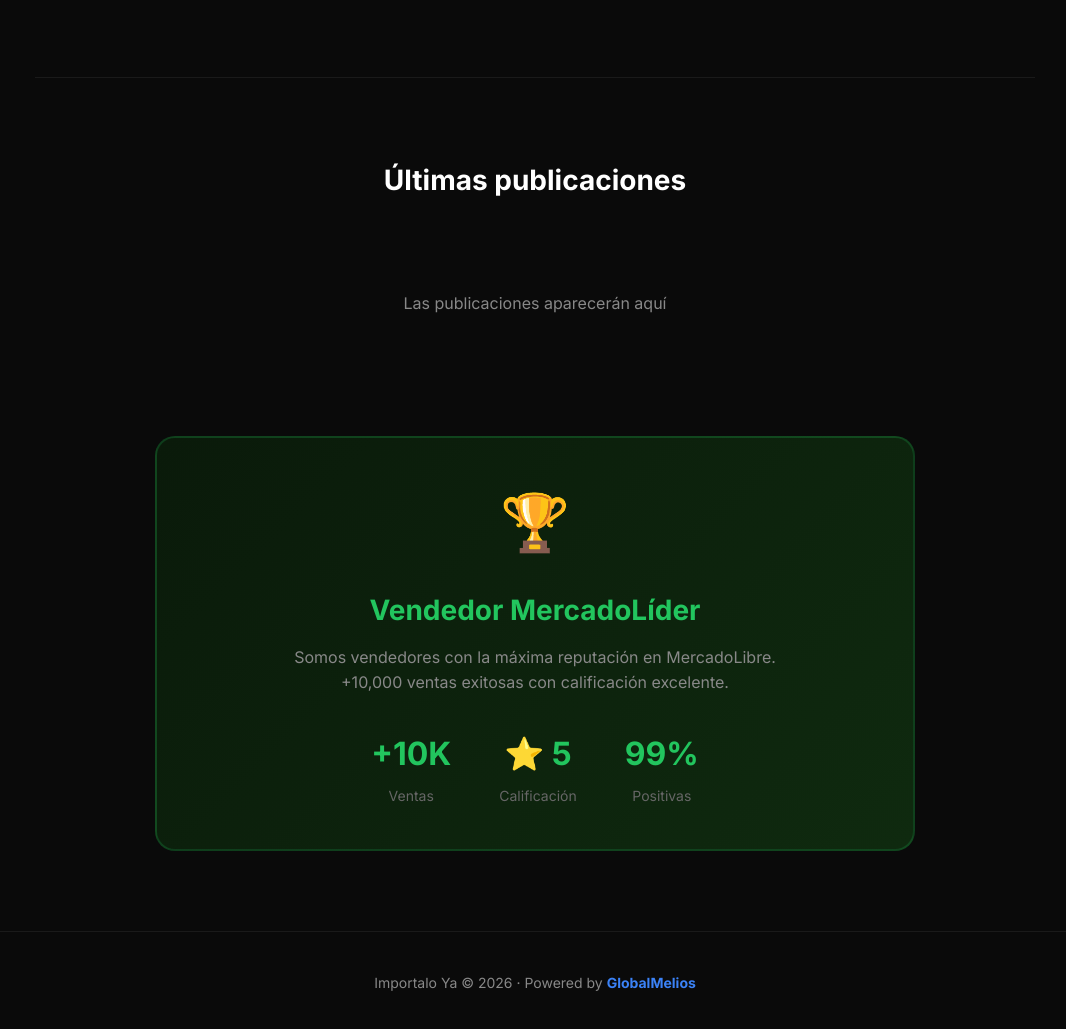
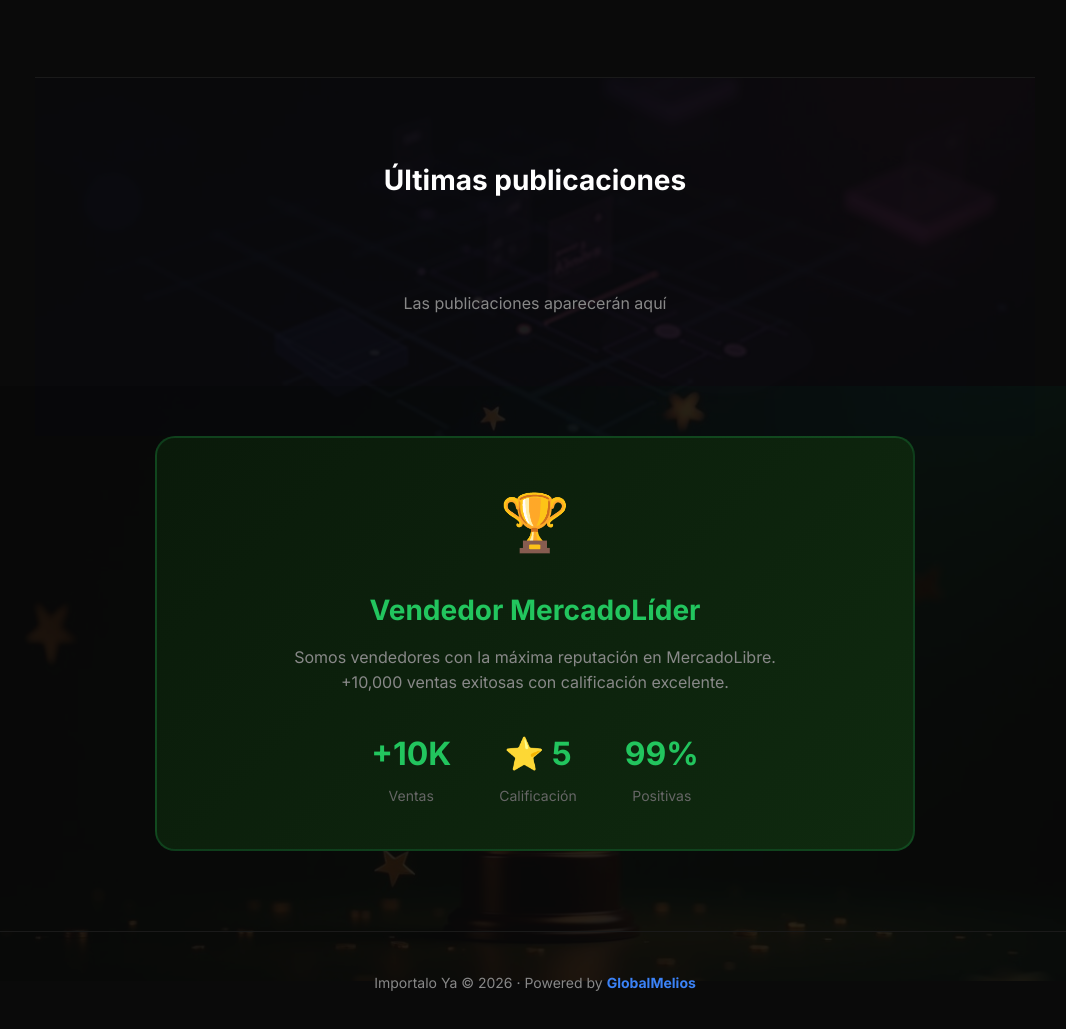
Before and after one commit to limesquarellc-sys/importa-lo-que-quieras, a website: page index.html in a window 1280 px wide. Shown: the part 1835-2864 px from the top of the page, without its empty margins (105-1171 px from the left). Drawn offline with Linux system fonts and the light colour scheme; no server answers.

Commit message:
Add subtle background images to all sections

```diff
--- a/styles.css
+++ b/styles.css
@@ -435,7 +435,24 @@ button:disabled { opacity: 0.5; cursor: not-allowed; top: 0 !important; }
     padding: 80px 20px;
 }
 
-.how { border-top: 1px solid var(--border); }
+.how {
+    border-top: 1px solid var(--border);
+    position: relative;
+}
+
+.how::before {
+    content: '';
+    position: absolute;
+    top: 0;
+    left: 0;
+    width: 100%;
+    height: 100%;
+    background: url('importalo-steps.png') center center no-repeat;
+    background-size: cover;
+    opacity: 0.1;
+    z-index: -1;
+    pointer-events: none;
+}
 
 h2 {
     text-align: center;
@@ -519,6 +536,22 @@ h2 {
     max-width: 800px;
     margin: 0 auto;
     padding: 0 20px 80px;
+    position: relative;
+}
+
+.mercadolider::before {
+    content: '';
+    position: absolute;
+    top: -50px;
+    left: 50%;
+    transform: translateX(-50%);
+    width: 100vw;
+    height: calc(100% + 100px);
+    background: url('importalo-leader.png') center center no-repeat;
+    background-size: cover;
+    opacity: 0.12;
+    z-index: -1;
+    pointer-events: none;
 }
 
 .ml-card {
@@ -592,6 +625,21 @@ h2 {
 /* Recent */
 .recent {
     border-top: 1px solid var(--border);
+    position: relative;
+}
+
+.recent::before {
+    content: '';
+    position: absolute;
+    top: 0;
+    left: 0;
+    width: 100%;
+    height: 100%;
+    background: url('importalo-recent.png') center center no-repeat;
+    background-size: cover;
+    opacity: 0.08;
+    z-index: -1;
+    pointer-events: none;
 }
 
 #recentPubs {
```
Also changed, not shown: importalo-leader.png (added), importalo-recent.png (added), importalo-steps.png (added).
